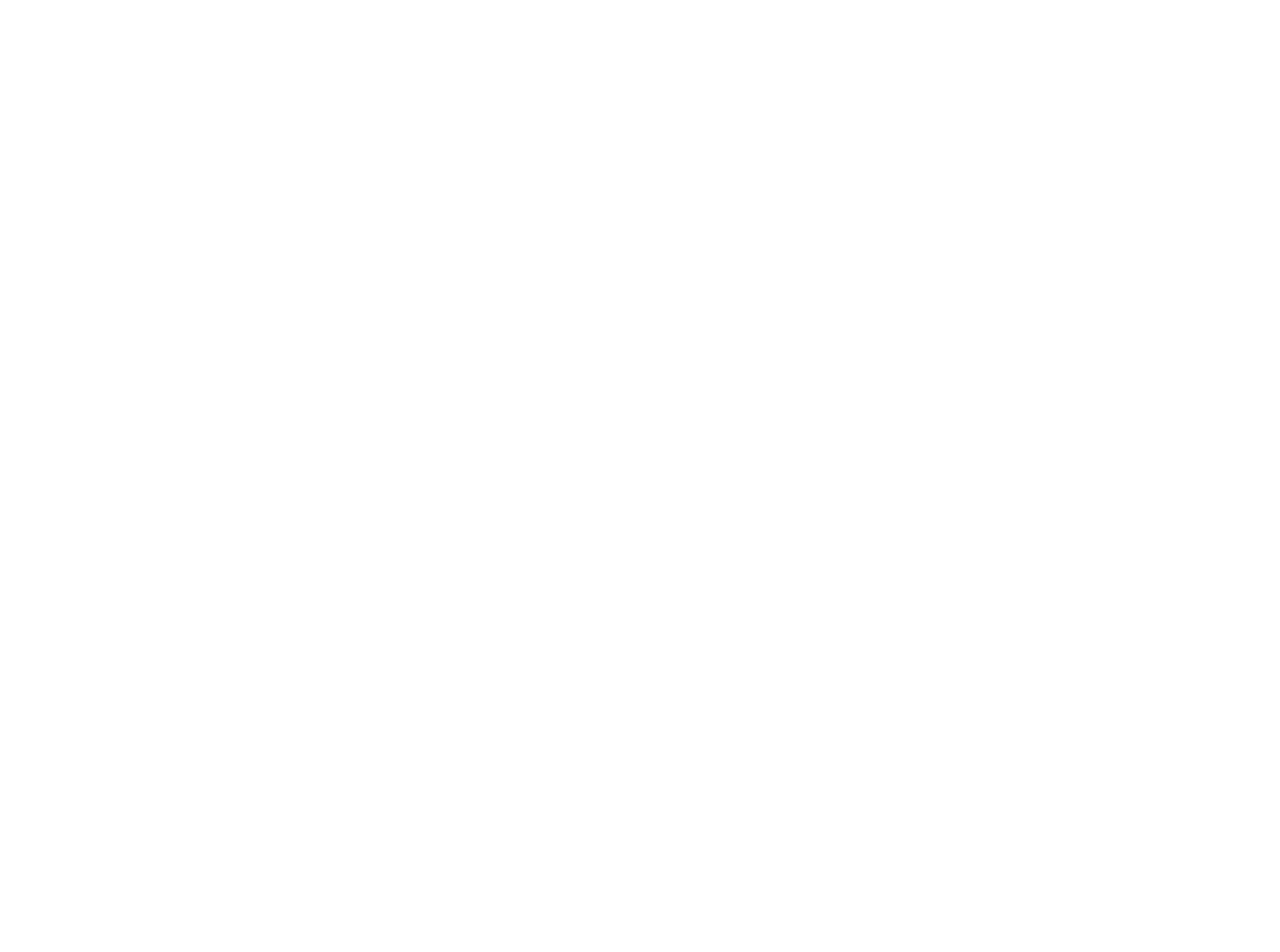
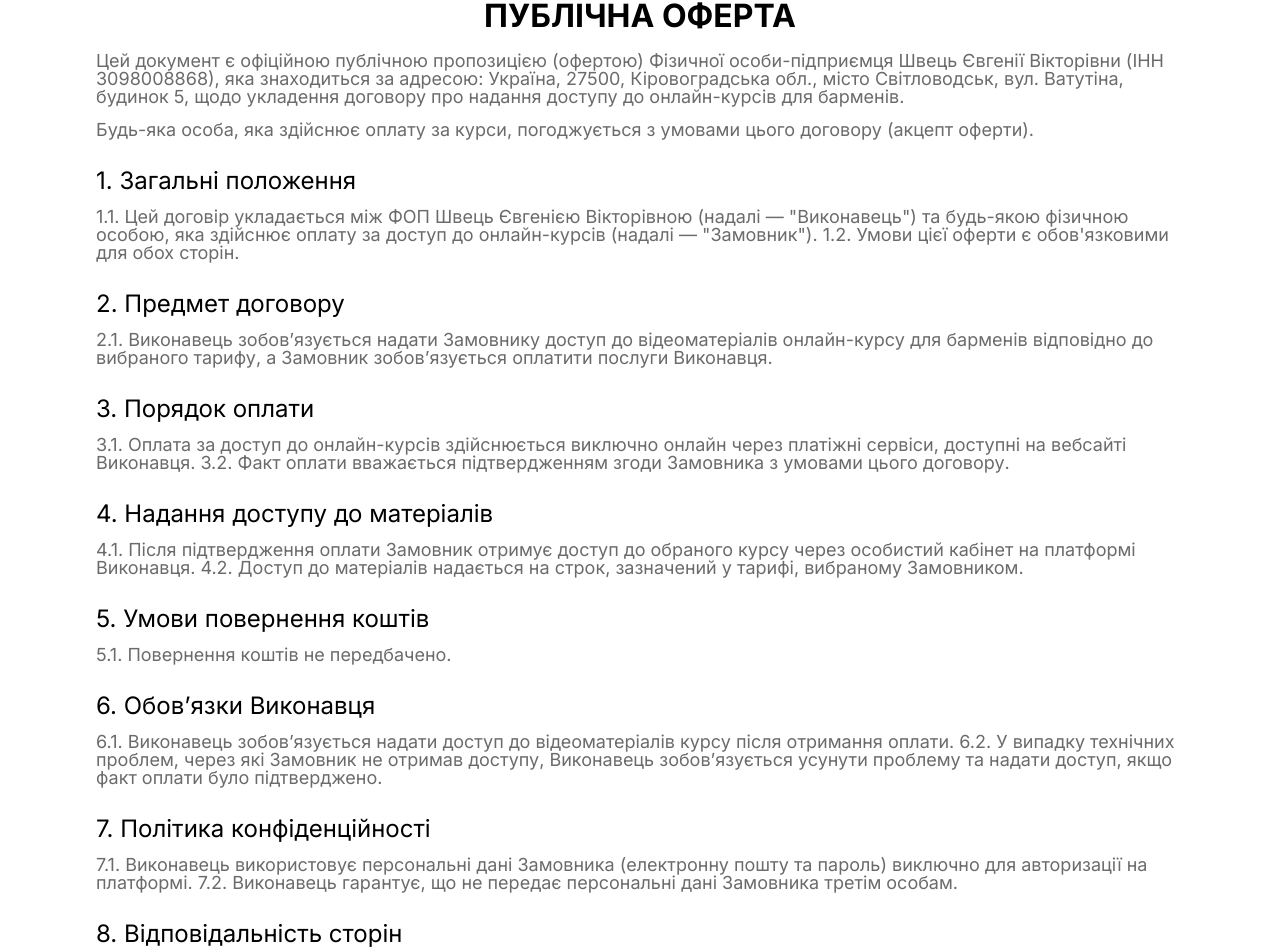
Before and after one commit to ChubarovOleksandr/Cocktail-Course, a React (Vite) app: page /oferta in a window 1280 px wide. Before the commit this address had no page. Shown: the part 40-992 px from the top of the page. Before the commit the page ends 800 px from the top, so only its background shows below. Built offline with nearby package versions, Linux system fonts and the light colour scheme; a web font is replaced by a local one.

Commit message:
add ofertaPage

```diff
--- a/src/App.tsx
+++ b/src/App.tsx
@@ -7,6 +7,7 @@
 import Layout from "./components/coursePage/Layout";
 import TariffPage from "./components/coursePage/TariffPage";
 import MaterialPage from "./components/coursePage/MaterialPage";
+import OfertaPage from "./components/ofertaPage/OfertaPage";
 
 function App() {
 
@@ -14,6 +15,7 @@
     <Routes>
       <Route path="/" element={<ContentPage />} />
       <Route path="/auth" element={<AuthPage />} />
+      <Route path="/oferta" element={<OfertaPage />} />
       <Route path="/auth/email" element={<ResetEmail />} />
       <Route path="/auth/code" element={<ResetCode />} />
       <Route path="/auth/password" element={<ChangePassword />} />
--- /dev/null
+++ b/src/components/ofertaPage/OfertaPage.tsx
@@ -0,0 +1,77 @@
+import '../../style/ofertaPage/ofertaPage.scss';
+
+const OfertaPage = () => {
+
+  return (
+    <main>
+      <div className="container">
+        <h1>ПУБЛІЧНА ОФЕРТА</h1>
+        <p>
+          Цей документ є офіційною публічною пропозицією (офертою) Фізичної особи-підприємця Швець
+          Євгенії Вікторівни (ІНН 3098008868), яка знаходиться за адресою: Україна, 27500,
+          Кіровоградська обл., місто Світловодськ, вул. Ватутіна, будинок 5, щодо укладення договору
+          про надання доступу до онлайн-курсів для барменів.
+        </p>
+        <p>
+          Будь-яка особа, яка здійснює оплату за курси, погоджується з умовами цього договору
+          (акцепт оферти).
+        </p>
+        <h2>1. Загальні положення</h2>
+        <p>
+          1.1. Цей договір укладається між ФОП Швець Євгенією Вікторівною (надалі — "Виконавець") та
+          будь-якою фізичною особою, яка здійснює оплату за доступ до онлайн-курсів (надалі —
+          "Замовник"). 1.2. Умови цієї оферти є обов'язковими для обох сторін.
+        </p>
+        <h2>2. Предмет договору</h2>
+        <p>
+          2.1. Виконавець зобов’язується надати Замовнику доступ до відеоматеріалів онлайн-курсу для
+          барменів відповідно до вибраного тарифу, а Замовник зобов’язується оплатити послуги
+          Виконавця.
+        </p>
+        <h2>3. Порядок оплати</h2>
+        <p>
+          3.1. Оплата за доступ до онлайн-курсів здійснюється виключно онлайн через платіжні
+          сервіси, доступні на вебсайті Виконавця. 3.2. Факт оплати вважається підтвердженням згоди
+          Замовника з умовами цього договору.
+        </p>
+        <h2>4. Надання доступу до матеріалів</h2>
+        <p>
+          4.1. Після підтвердження оплати Замовник отримує доступ до обраного курсу через особистий
+          кабінет на платформі Виконавця. 4.2. Доступ до матеріалів надається на строк, зазначений у
+          тарифі, вибраному Замовником.
+        </p>
+        <h2>5. Умови повернення коштів</h2>
+        <p>5.1. Повернення коштів не передбачено.</p>
+        <h2>6. Обов’язки Виконавця</h2>
+        <p>
+          6.1. Виконавець зобов’язується надати доступ до відеоматеріалів курсу після отримання
+          оплати. 6.2. У випадку технічних проблем, через які Замовник не отримав доступу,
+          Виконавець зобов’язується усунути проблему та надати доступ, якщо факт оплати було
+          підтверджено.
+        </p>
+        <h2>7. Політика конфіденційності</h2>
+        <p>
+          7.1. Виконавець використовує персональні дані Замовника (електронну пошту та пароль)
+          виключно для авторизації на платформі. 7.2. Виконавець гарантує, що не передає персональні
+          дані Замовника третім особам.
+        </p>
+        <h2>8. Відповідальність сторін</h2>
+        <p>
+          8.1. Виконавець не несе відповідальності за дії Замовника, включаючи неправомірне
+          використання матеріалів курсу. 8.2. У випадку виникнення спірних ситуацій, сторони
+          намагаються вирішити їх шляхом переговорів.
+        </p>
+        <h2>9. Контактні дані</h2>
+        <p>
+          9.1. Виконавець доступний для зв’язку через офіційні медіаресурси, зазначені на сайті.
+        </p>
+        <p>
+          Цей договір набирає чинності з моменту оплати Замовником та діє до моменту завершення
+          надання послуг відповідно до умов обраного тарифу.
+        </p>
+      </div>
+    </main>
+  );
+}
+
+export default OfertaPage;
--- a/src/style/contentPage/contentPage.scss
+++ b/src/style/contentPage/contentPage.scss
@@ -360,7 +360,7 @@
 }
 .faq {
   text-align: center;
-  padding: 80px 0;
+  padding: 80px 0 40px 0;
   .faq__title {
     font-size: 48px;
     font-weight: bold;
--- /dev/null
+++ b/src/style/ofertaPage/ofertaPage.scss
@@ -0,0 +1,19 @@
+main {
+  padding: 40px 0;
+  font-family: 'Inter';
+  h1 {
+    font-size: 32px;
+    font-weight: bold;
+    text-align: center;
+    margin-bottom: 20px;
+  }
+  h2 {
+    margin-top: 30px;
+    font-size: 24px;
+  }
+  p {
+    margin-top: 15px;
+    font-size: 18px;
+    color: rgb(107, 107, 107);
+  }
+}
```
